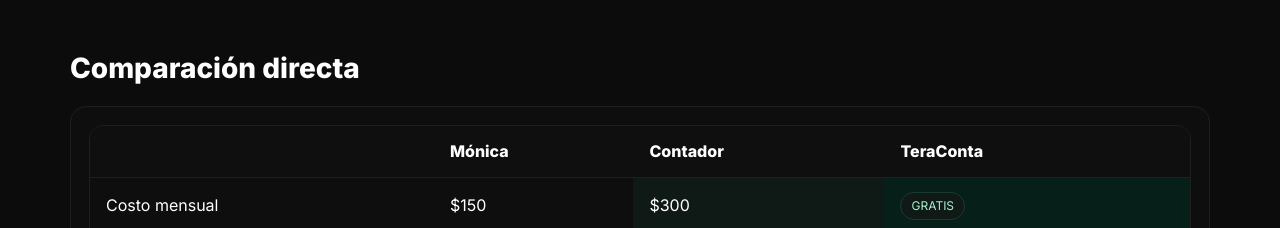
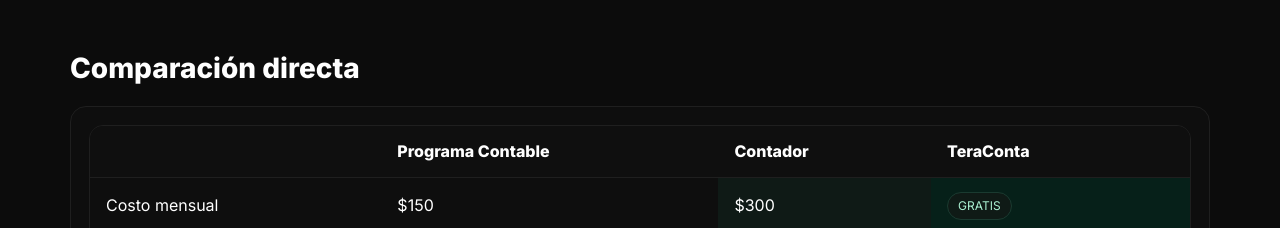
Before and after one commit to Tera-oficial/tera-oficial.github.io, a plain HTML site: page teraconta.html in a window 1280 px wide. Shown: the part 1100-1328 px from the top of the page. Drawn offline with Linux system fonts and the light colour scheme.

Commit message:
Update teraconta.html

```diff
--- a/teraconta.html
+++ b/teraconta.html
@@ -231,7 +231,7 @@
           <thead>
             <tr>
               <th></th>
-              <th>Mónica</th>
+              <th>Programa Contable</th>
               <th>Contador</th>
               <th>TeraConta</th>
             </tr>
```
